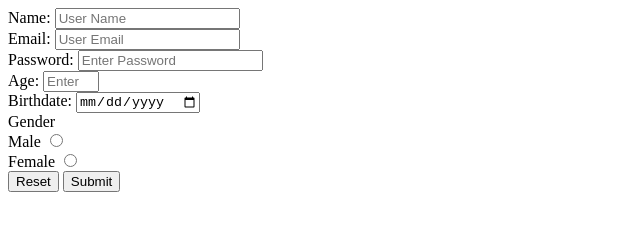
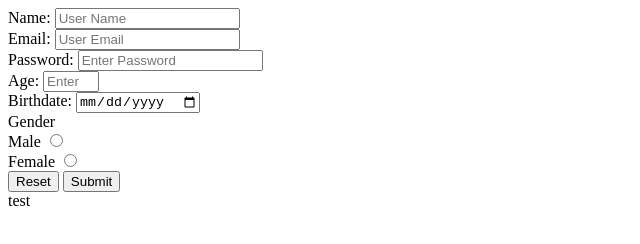
Before and after one commit to CeeMK/cv_generator_repo, a plain HTML site: page index.html in a window 1280 px wide. Shown: the full height of the page, 0-640 px from the left. Drawn offline with Linux system fonts and the light colour scheme.

Commit message:
edited html

```diff
--- a/index.html
+++ b/index.html
@@ -44,5 +44,6 @@
             <button type="reset">Reset</button>
             <button type="submit">Submit</button>
         </form>
+        <div><label for="test">test</label></div>
     </body>
 </html>
```
